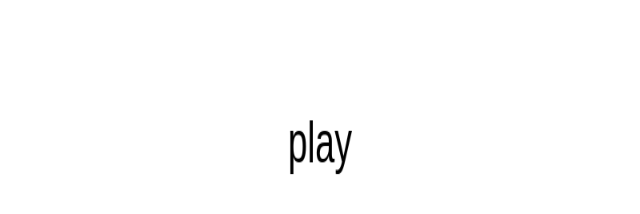
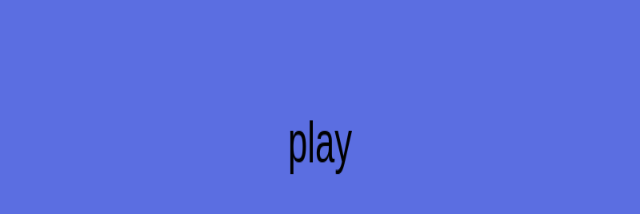
Before and after one commit to cheatingconjurer/effect_loop_platformer, a plain HTML site: page index.html in a window 1280 px wide. Shown: the whole page, without its empty margins (320-960 px from the left). Drawn offline with Linux system fonts and the light colour scheme.

Commit message:
Changed backgtround color

```diff
--- a/index.html
+++ b/index.html
@@ -4,7 +4,7 @@
     <meta charset="UTF-8">
   </head>
   <body>
-    <canvas id="c" width="1600" height="685" style="position:absolute;top:0;left:0;width:100%;height:100%">
+    <canvas id="c" width="1600" height="685" style="position:absolute;top:0;left:0;width:100%;height:100%; background-color:#5b6ee1;">
 	<script src="menu.js"></script>
 	<script src="menu_button.js"></script>
     <script src="menu_main.js"></script>
```
